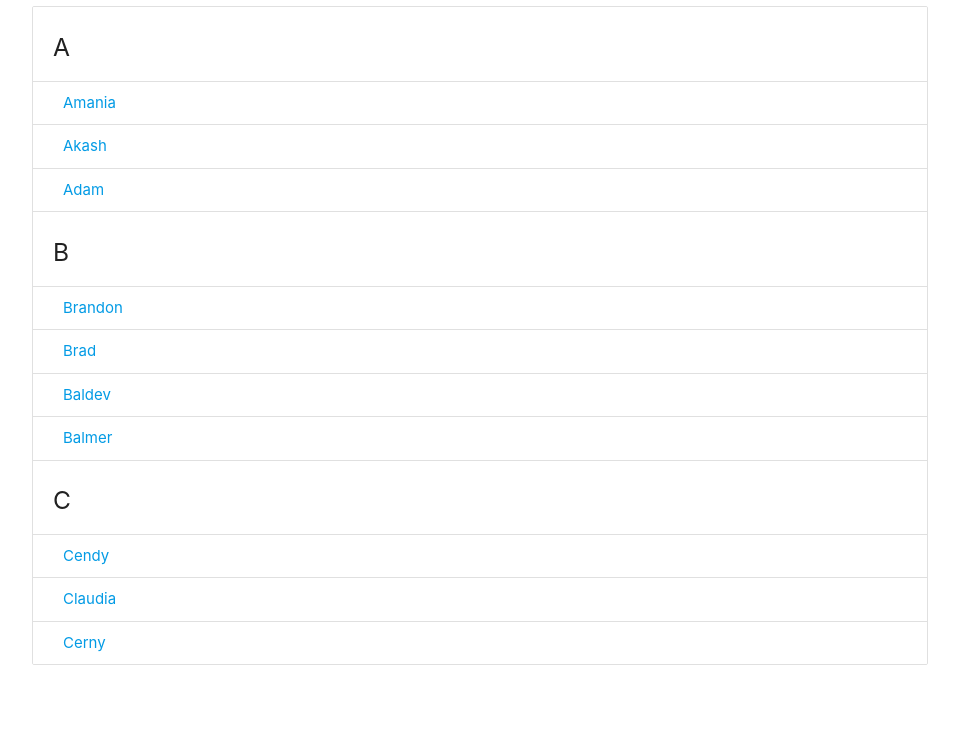
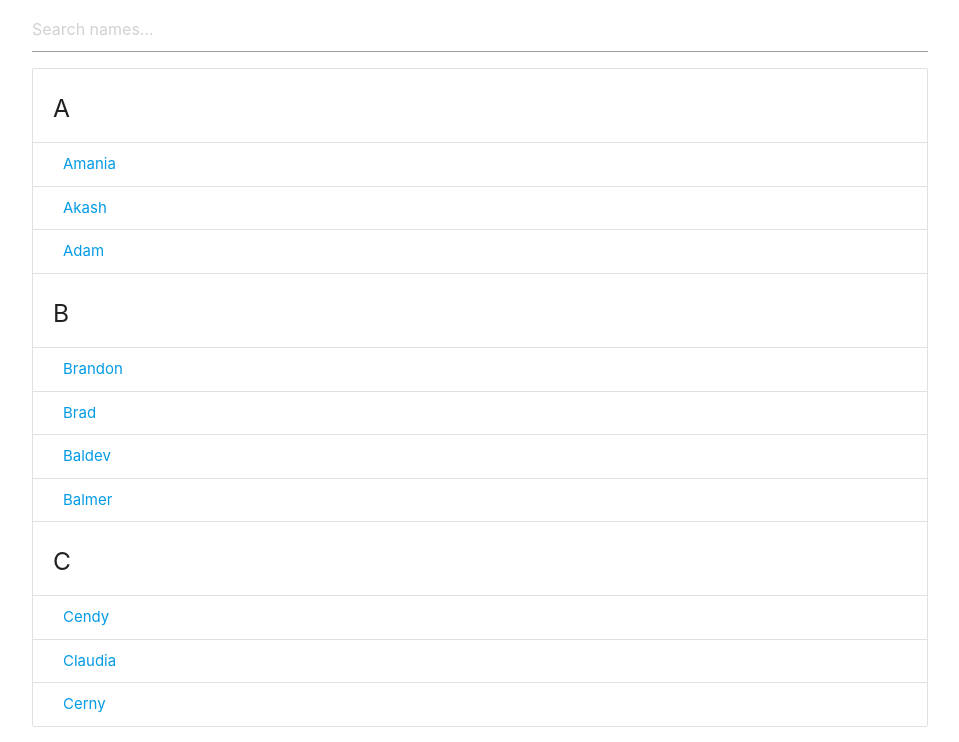
Before and after one commit to VisheshSingh/filter_menu, a plain HTML site: page index.html in a window 1280 px wide. Shown: the part 130-872 px from the top of the page, without its empty margins (160-1119 px from the left). Before the commit the page ends 810 px from the top, so only its background shows below. Drawn offline with nearby package versions, Linux system fonts and the light colour scheme.

Commit message:
Search bar added

```diff
--- a/index.html
+++ b/index.html
@@ -12,6 +12,7 @@
     <h1 class="center-align">
       Contacts List
     </h1>
+    <input type="text" id="filterInput" placeholder="Search names...">
     <ul class="collection with-header" id="names">
       <li class="collection-header">
         <h5>A</h5>
```
